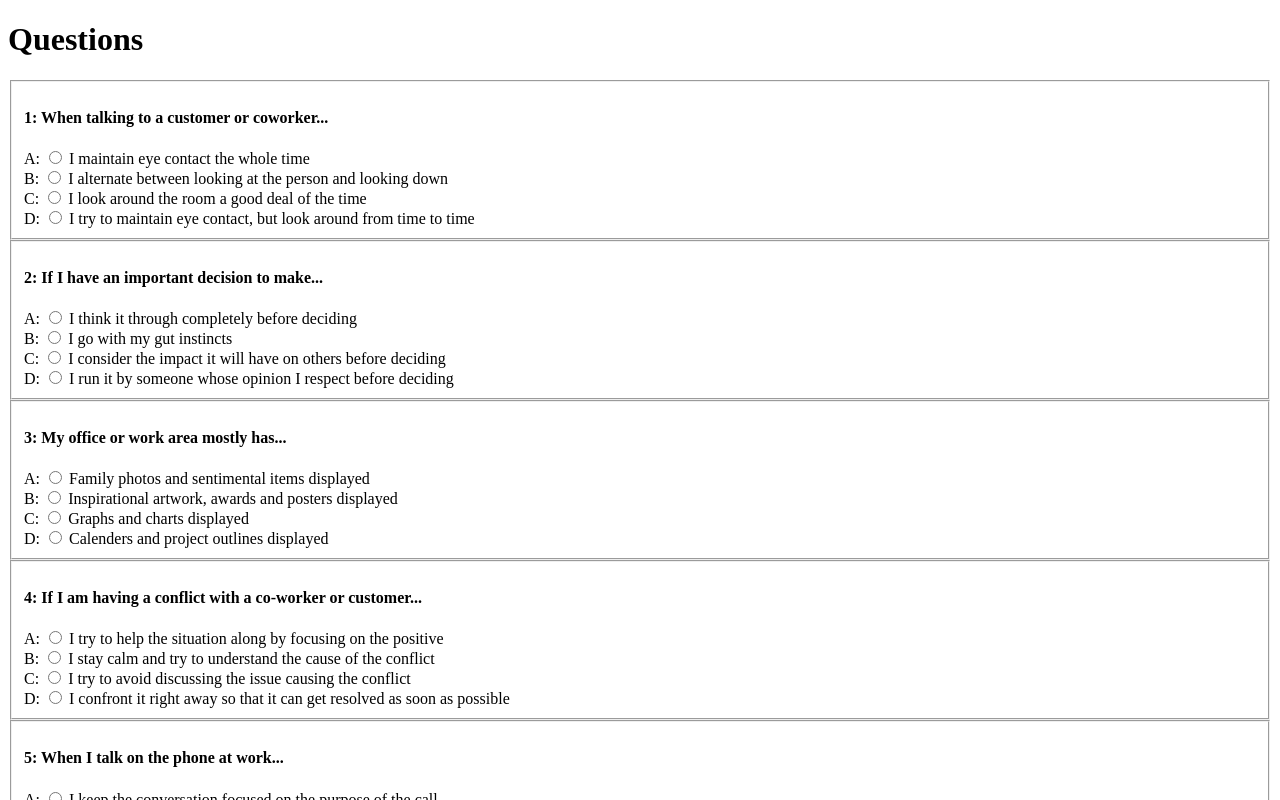
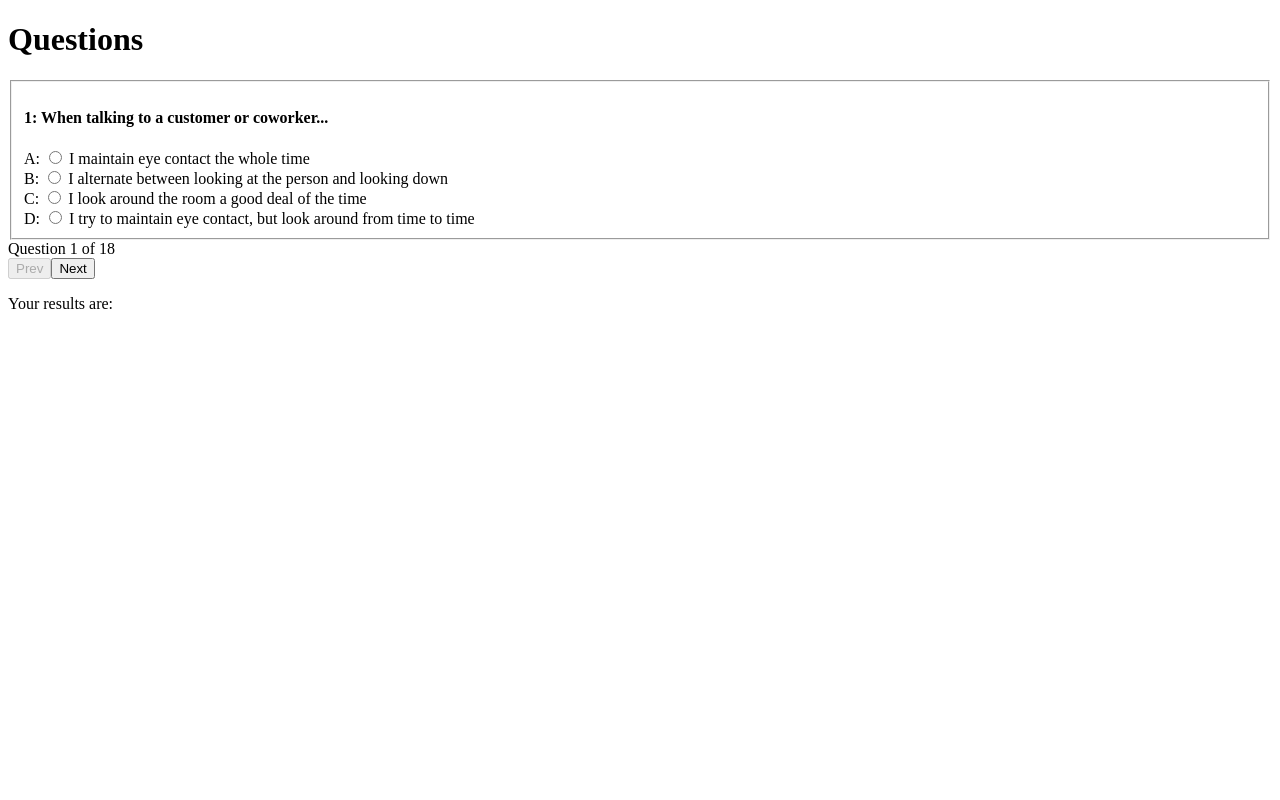
Before and after one commit to JJenk89/Merrill_Reid, a React (Vite) app: page / in a window 1280 px wide. Shown: the top 800 px of the page. Built offline with nearby package versions, Linux system fonts and the light colour scheme.

Commit message:
added prev and next btns, basic app logic implemented

```diff
--- a/src/components/Questions.tsx
+++ b/src/components/Questions.tsx
@@ -1,40 +1,98 @@
+import { useState } from "react";
 import { QType } from "../types/qtype.type";
 
 const Questions = ({data}: QType) => {
 
-    const handleSubmit = (e: React.MouseEvent<HTMLButtonElement>) => {
+    let [index, setIndex] = useState<number>(0);
+    let [question, setQuestion] = useState(data[index]);
+    let [isDisabledNext, setIsDisabledNext] = useState<boolean>(false);
+    let [isDisabledPrev, setIsDisabledPrev] = useState<boolean>(true);
+    let [qValue, setQValue] = useState<string[]>([]);
+
+
+    const handleNext = (e: React.MouseEvent<HTMLButtonElement>) => {
+        const checkedRadios = document.querySelectorAll<HTMLInputElement>('input[type="radio"]:checked');
         e.preventDefault();
+        setIndex(++index);
+        setQuestion(data[index]);
+        if (index === 17) {
+            setIsDisabledNext(true)
+        }
+        if (index === 1) {
+            setIsDisabledPrev(false)
+        }
+
+        checkedRadios.forEach((radio) => {
+            let radioValues = radio.value;
+            setQValue([...qValue, radioValues]);
+            radio.checked = false;
+            console.log(radioValues)
+            console.log(qValue)
+        });
+        console.log("next clicked")
+    }
+
+    const handlePrev = (e: React.MouseEvent<HTMLButtonElement>) => {
         const checkedRadios = document.querySelectorAll<HTMLInputElement>('input[type="radio"]:checked');
 
+        e.preventDefault();
+        setIndex(--index);
+        setQuestion(data[index]);
+        if (index === 0) {
+            setIsDisabledPrev(true)
+        }
+        if (index === 16) {
+            setIsDisabledNext(false)
+        }
         checkedRadios.forEach((radio) => {
-            console.log({
-                questionName: radio.name,
-                selectedValue: radio.value,
-                selectedOption: radio.id
-            });
+            let radioValues = radio.value;
+
+            radio.checked = false;
+
         });
-    };
+        setQValue([...qValue].slice(0, -1));
+        console.log("prev clicked")
+    }
+
+    const handleRadio = () => {
+        const checkedRadios = document.querySelectorAll<HTMLInputElement>('input[type="radio"]:checked');
+        checkedRadios.forEach((radio) => {
+            let radioValues = radio.value;
+
+            console.log(radioValues)
+        });
+        console.log(qValue)
+
+    }
+
+    const handleResults = (e: React.MouseEvent<HTMLButtonElement>) => {
+        e.preventDefault();
+    }
+
+
     return (
         <div className="question-wrapper">
             <h1>Questions</h1>
             <form>
                 <div className="question">
-                    {data.map((question, id) => {
-                    return(
-                        <fieldset key={id}>
-                            <h4 >{question.name}</h4>
+
+                        <fieldset>
+                            <h4 > {question.name}</h4>
+                            <div className="radio-set" onChange={handleRadio}>
                             <div>A: <input type="radio" id="A" name={question.name} value={question.values.a}/> <label htmlFor="A">{question.answers.a} </label> </div>
                             <div>B: <input type="radio" id="B" name={question.name} value={question.values.b}/> <label htmlFor="B">{question.answers.b} </label> </div>
                             <div>C: <input type="radio" id="C" name={question.name} value={question.values.c}/> <label htmlFor="C">{question.answers.c} </label> </div>
                             <div>D: <input type="radio" id="D" name={question.name} value={question.values.d}/> <label htmlFor="D">{question.answers.d} </label> </div>
+                            </div>
                         </fieldset>
-                    )
-                    })}
+
                 </div>
-                <button type="submit" onClick={handleSubmit}>Submit Results</button>
+                <div>Question {index+1} of {data.length}</div>
+                <button onClick={handlePrev} disabled={isDisabledPrev}>Prev</button>
+                <button onClick={handleNext} disabled={isDisabledNext}>Next</button>
+                {isDisabledNext ? <button onClick={handleResults}>Get Results</button> : null}
             </form>
-
-
+            <p>{`Your results are: ${qValue}`}</p>
         </div>
      );
 }
--- a/src/types/name.types.ts
+++ /dev/null
@@ -1,4 +0,0 @@
-export type NameProps = {
-    name: string
-    age?: number
-}
```
